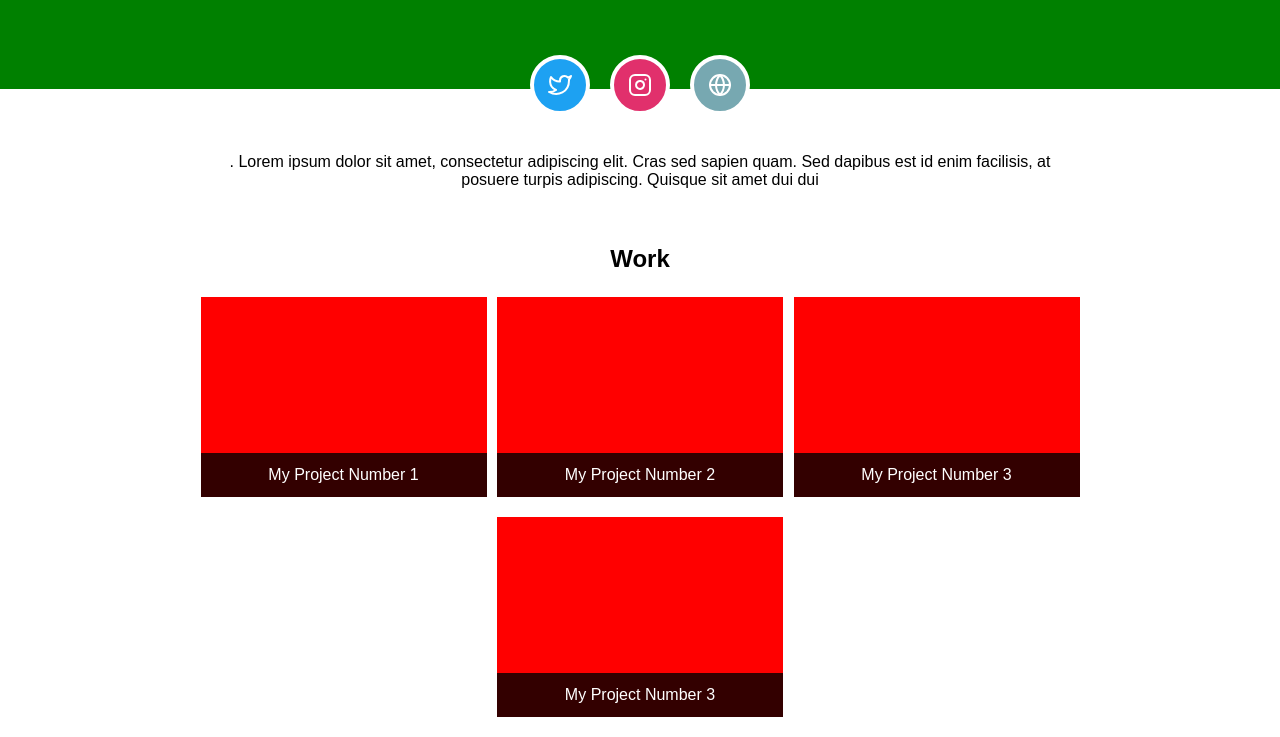
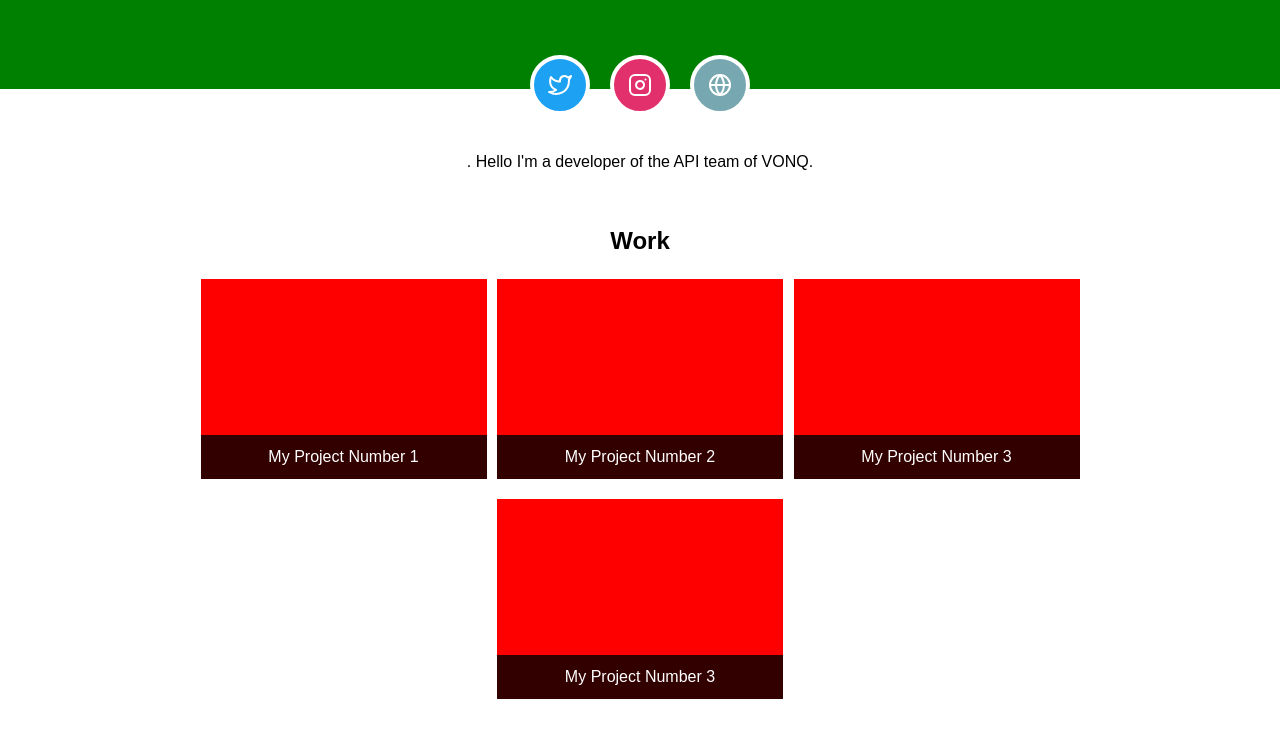
Before and after one commit to Joren87/website-test, a plain HTML site: page index.html in a window 1280 px wide. Shown: the part 186-923 px from the top of the page. Drawn offline with Linux system fonts and the light colour scheme.

Commit message:
This is really cool

```diff
--- a/index.html
+++ b/index.html
@@ -30,8 +30,7 @@
   <!-- About You -->
   <main>
     <section class="about">
-      <p>. Lorem ipsum dolor sit amet, consectetur adipiscing elit. Cras sed sapien quam. Sed dapibus est id enim facilisis,
-        at posuere turpis adipiscing. Quisque sit amet dui dui
+      <p>. Hello I'm a developer of the API team of VONQ.
       </p>
     </section>
     <!-- Your Projects -->
```
